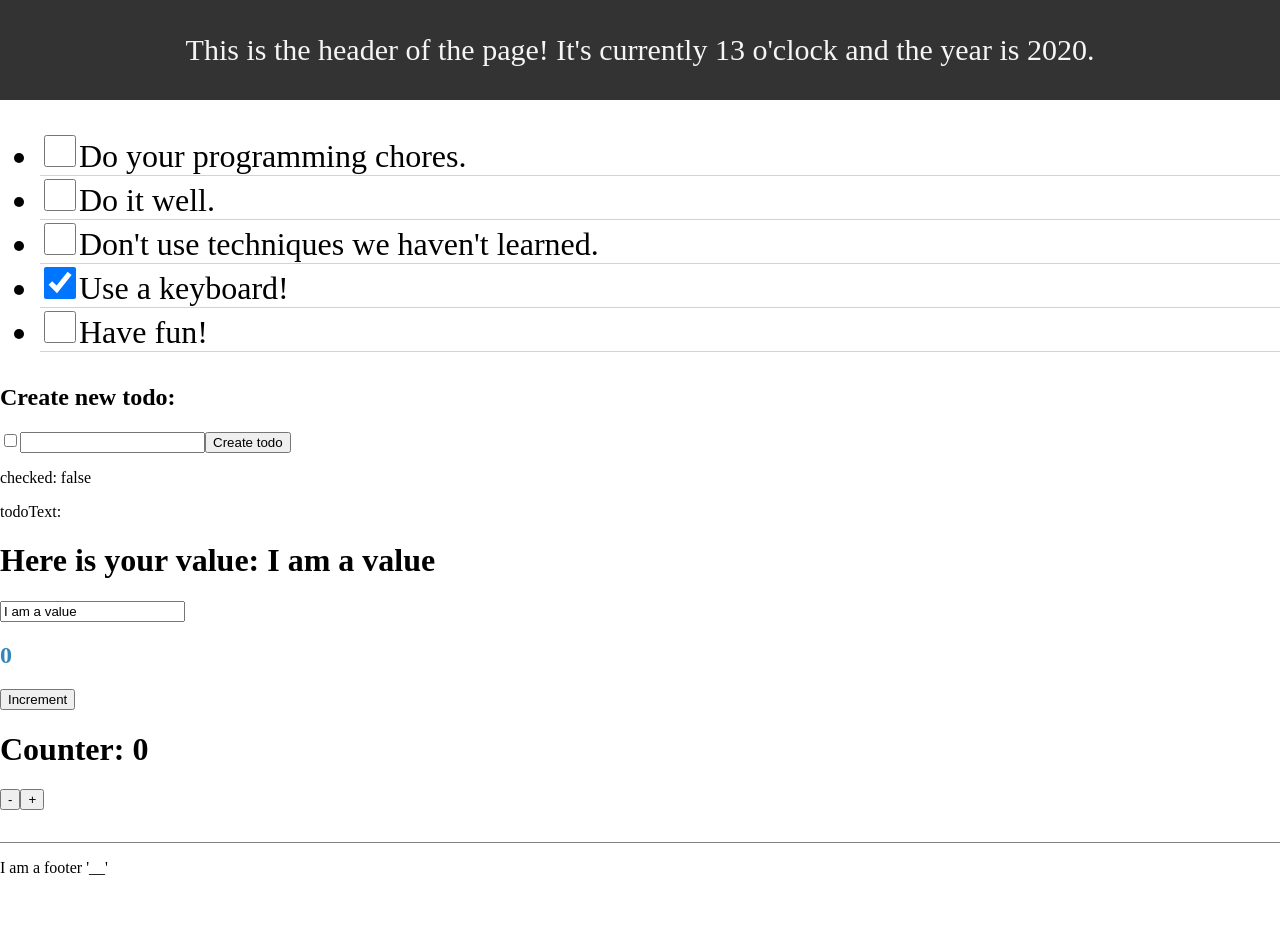
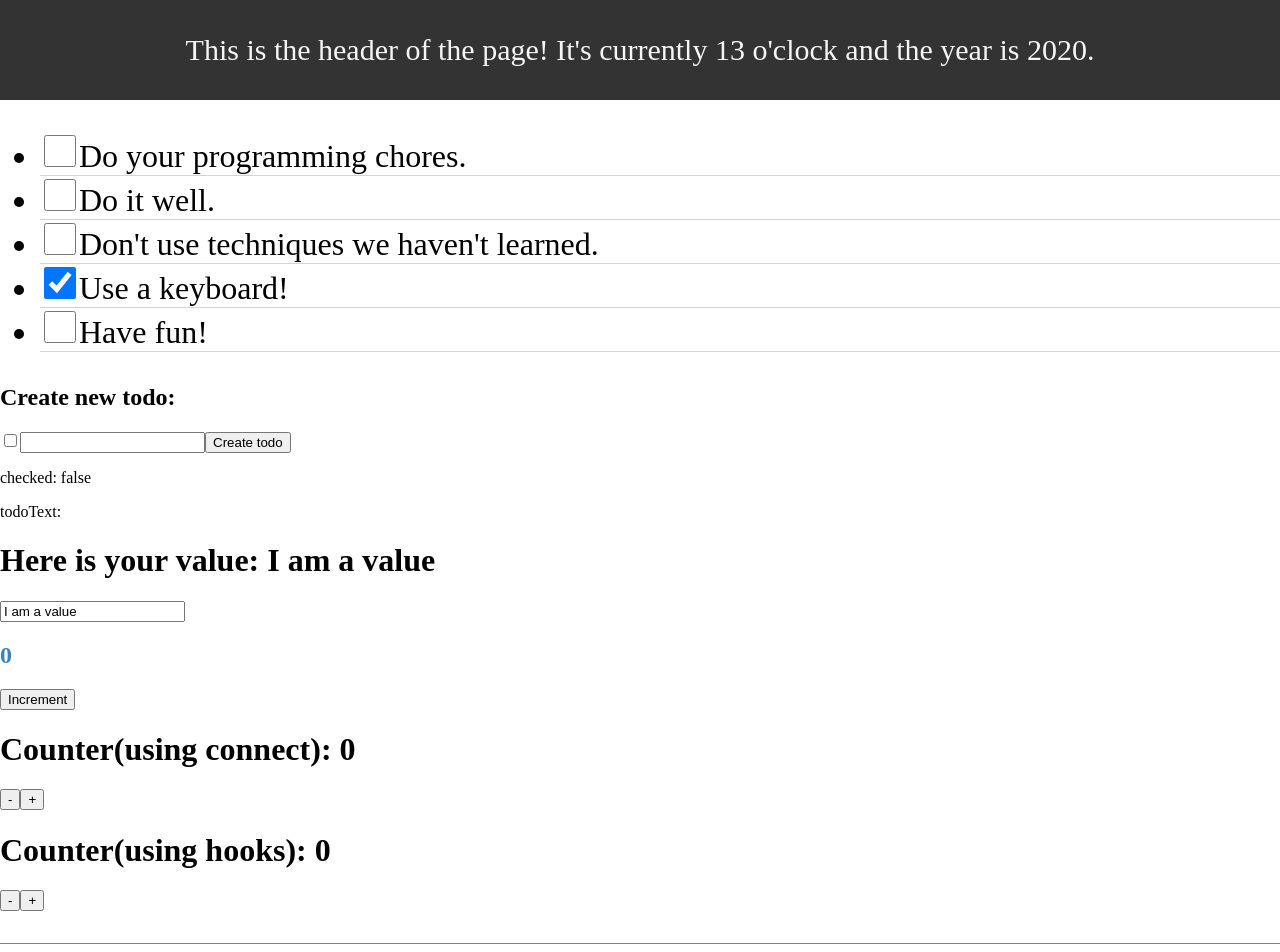
Before and after one commit to TE4-Daniel-Kull/startup-project, a React (Create React App) app: page / in a window 1280 px wide. Shown: the top 952 px of the page. Before the commit the page ends 893 px from the top, so only its background shows below. Built offline with nearby package versions, Linux system fonts and the light colour scheme.

Commit message:
Added state to ReduxStateHooksExample using hooks instead of connect

```diff
--- a/src/components/ReduxStateComponent.js
+++ b/src/components/ReduxStateConnectExample.js
@@ -2,10 +2,10 @@ import React from 'react';
 import {connect} from 'react-redux';
 import {increment, decrement} from '../redux/count';
 
-function ReduxStateComponent(props) {
+function ReduxStateConnectExample(props) {
     return (
         <div>
-            <h1>Counter: {props.count}</h1>
+            <h1>Counter(using connect): {props.count}</h1>
             <button onClick={() => {props.decrement()}}>-</button>
             <button onClick={() => {props.increment()}}>+</button>
         </div>
@@ -26,4 +26,4 @@ const mapDispatchToProps = {
 }
 
 // connect: connects the global state variables to the properties of the given component.
-export default connect(mapStateToProps, mapDispatchToProps)(ReduxStateComponent);
+export default connect(mapStateToProps, mapDispatchToProps)(ReduxStateConnectExample);
--- /dev/null
+++ b/src/components/ReduxStateHooksExample.js
@@ -0,0 +1,18 @@
+import React from 'react';
+import {useSelector, useDispatch} from 'react-redux';
+import {increment, decrement} from '../redux/count';
+
+function ReduxStateConnectExample(props) {
+    const count = useSelector((globalState) => globalState.count);
+    const dispatch = useDispatch();
+
+    return (
+        <div>
+            <h1>Counter(using hooks): {count}</h1>
+            <button onClick={() => {dispatch(decrement())}}>-</button>
+            <button onClick={() => {dispatch(increment())}}>+</button>
+        </div>
+    );
+}
+
+export default ReduxStateConnectExample;
--- a/src/views/StartPage.js
+++ b/src/views/StartPage.js
@@ -3,7 +3,8 @@ import TodoList from '../components/TodoList';
 import TodoForm from '../components/TodoForm';
 import FunctionalStateComponent from '../components/FunctionalStateComponent';
 import MockupData from '../MockupData.js';
-import ReduxStateComponent from '../components/ReduxStateComponent';
+import ReduxStateConnectExample from '../components/ReduxStateConnectExample';
+import ReduxStateHooksExample from '../components/ReduxStateHooksExample';
 
 class StartPage extends React.Component {
 
@@ -20,7 +21,8 @@ class StartPage extends React.Component {
                 <TodoList todoItems={this.state.todoItems}/>
                 <TodoForm todoItems={this.state.todoItems}/>
                 <FunctionalStateComponent />
-                <ReduxStateComponent />
+                <ReduxStateConnectExample />
+                <ReduxStateHooksExample />
             </div>
         );
     }
```
